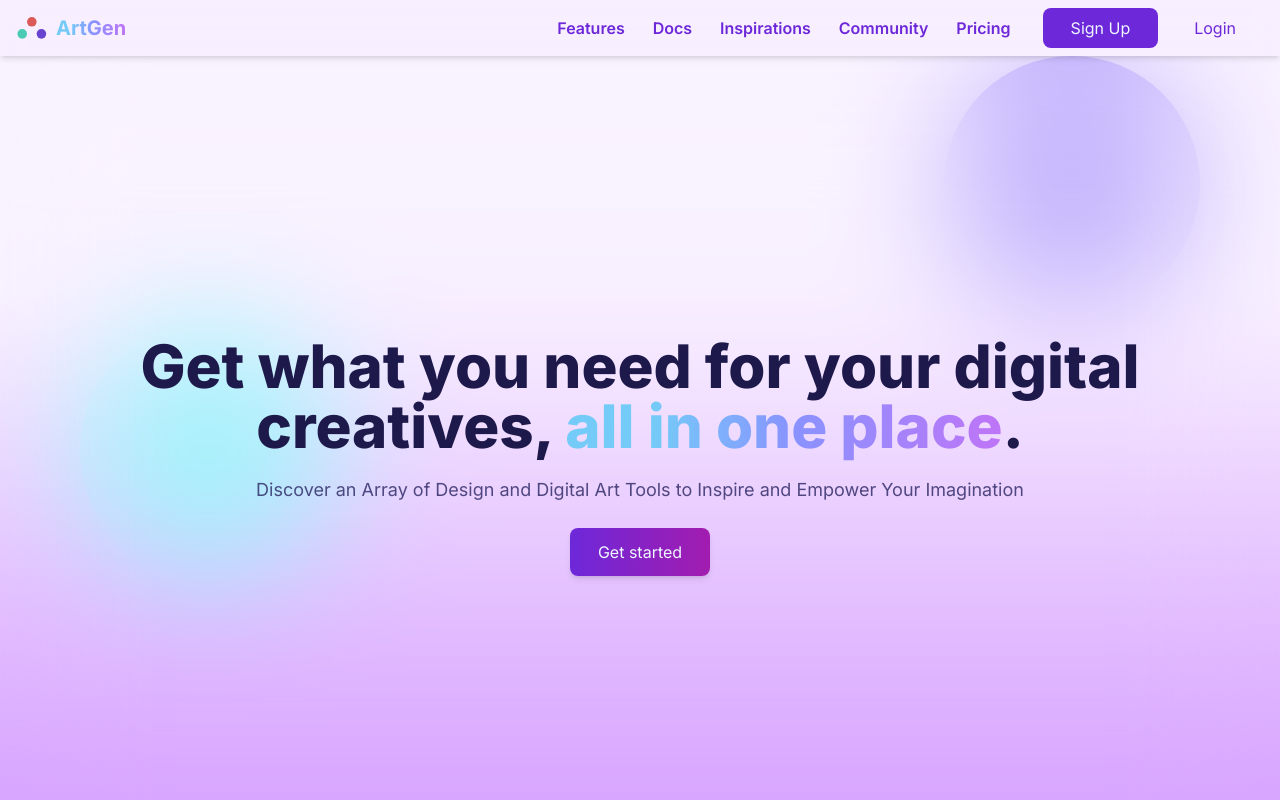
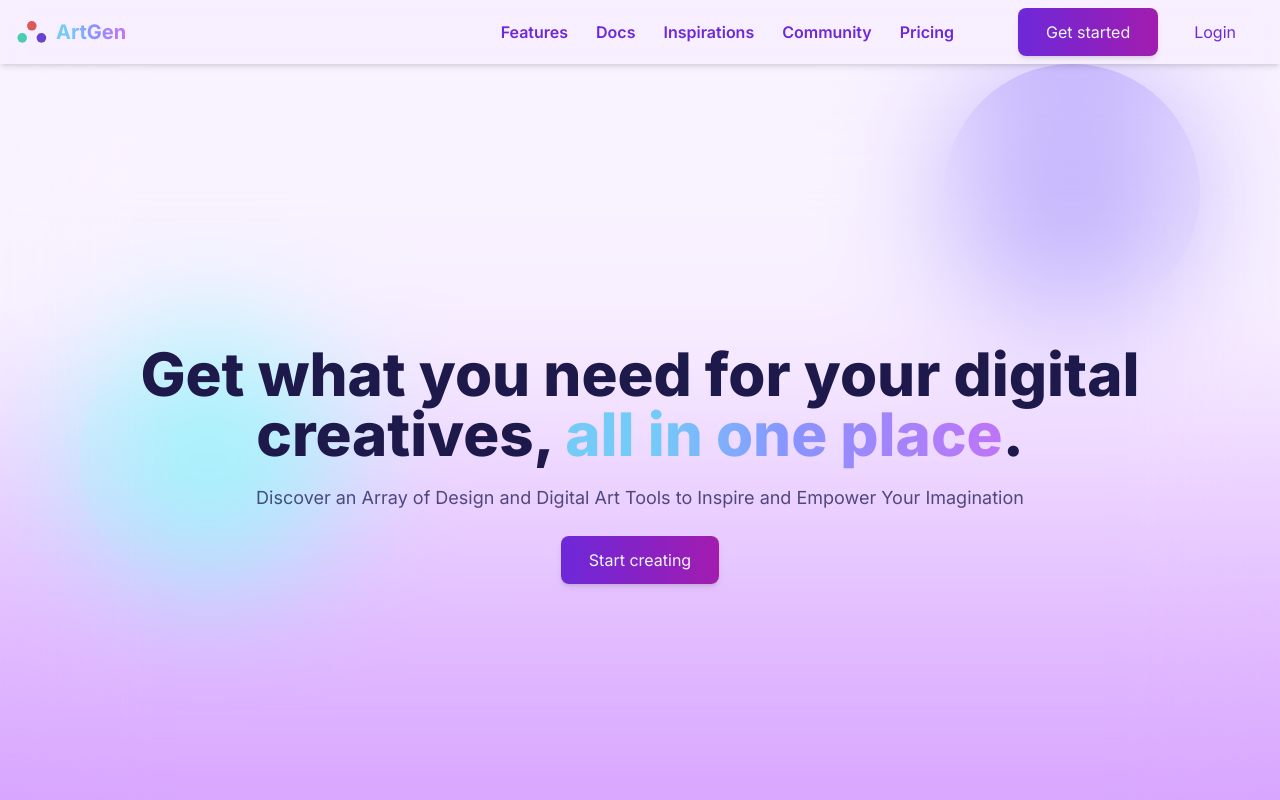
Before and after one commit to ikeawesom/ArtGen, a Next.js app: page / in a window 1280 px wide. Shown: the top 800 px of the page. Built offline with nearby package versions, Linux system fonts and the light colour scheme.

Commit message:
responsive navbar

```diff
--- a/app/components/ButtonGradient.tsx
+++ b/app/components/ButtonGradient.tsx
@@ -7,10 +7,17 @@ interface Props {
   text: string;
   link: string;
   tab: boolean;
+  animation?: boolean;
   onClick?: () => void;
 }
 
-export default function ButtonGradient({ text, link, tab, onClick }: Props) {
+export default function ButtonGradient({
+  text,
+  link,
+  tab,
+  onClick,
+  animation,
+}: Props) {
   return (
     <Link
       href={{ pathname: link }}
@@ -18,7 +25,11 @@ export default function ButtonGradient({ text, link, tab, onClick }: Props) {
       className="w-full min-[500px]:w-fit"
       onClick={onClick}
     >
-      <button className="w-full text-blue-50 px-7 py-3 rounded-lg bg-gradient-to-r from-violet-700 to-fuchsia-700 shadow-md [transition:background-color_200ms,transform_300ms,opacity_300ms] ease-in-out delay-150 hover:translate-y-2">
+      <button
+        className={`w-full text-blue-50 px-7 py-3 rounded-lg bg-gradient-to-r from-violet-700 to-fuchsia-700 shadow-md [transition:background-color_200ms,transform_300ms,opacity_300ms] ease-in-out delay-150 ${
+          animation ? "hover:translate-y-2" : ""
+        }`}
+      >
         {text}
       </button>
     </Link>
--- a/app/components/LandingPage.tsx
+++ b/app/components/LandingPage.tsx
@@ -15,7 +15,12 @@ export default function LandingPage() {
         <div className="flex flex-col items-center justify-center">
           <Heading />
           <div className="flex gap-5 flex-wrap align-middle justify-center w-full">
-            <ButtonGradient text="Get started" link="/account" tab={false} />
+            <ButtonGradient
+              animation={true}
+              text="Start creating"
+              link="/account"
+              tab={false}
+            />
           </div>
         </div>
       </div>
--- a/app/components/Nav.tsx
+++ b/app/components/Nav.tsx
@@ -2,29 +2,57 @@
 import { useState, useEffect } from "react";
 import { APP_NAME } from "../globals";
 import Button from "./Button";
+import { UilBars, UilTimes } from "@iconscout/react-unicons";
+import ButtonGradient from "./ButtonGradient";
 
 export default function Nav() {
   const [currentUrl, setCurrentUrl] = useState<string | null>(null);
+  const [navOpen, setNavOpen] = useState(false);
 
   useEffect(() => {
     setCurrentUrl(window.location.pathname);
   }, []);
 
   return (
-    <div className="flex w-full justify-center items-center sticky top-0 left-0 z-50 bg-[#f9f2ffa2] shadow-md backdrop-blur-md">
-      <div className="flex items-center justify-between px-4 py-2 max-w-[1800px] w-full">
-        <a href="/" className="flex gap-2 items-center">
+    <div className="flex w-full justify-center items-center sticky top-0 left-0 z-20 min-[900px]:bg-[#f9f2ffa2] bg-[#f9f2ff] shadow-md min-[900px]:backdrop-blur-md">
+      <div className="min-[900px]:flex items-center justify-between max-w-[1800px] w-full relative">
+        <a
+          href="/"
+          className="flex gap-2 items-center max-[900px]:bg-[#f9f2ff] px-4 py-2"
+        >
           <img src="/favicon.svg" alt="icon" className="h-8" />
           <h1 className="text-xl font-bold text-violet-700">
             <span className="gradient">{APP_NAME}</span>
           </h1>
         </a>
 
-        {/* Account Buttons */}
-
-        <nav>
+        <div>
+          {!navOpen && (
+            <UilBars
+              size="25"
+              color="rgb(109 40 217)"
+              className="cursor-pointer hover:opacity-70 min-[900px]:hidden absolute top-3 right-5"
+              onClick={() => setNavOpen(!navOpen)}
+            />
+          )}
+          {navOpen && (
+            <UilTimes
+              size="25"
+              color="rgb(109 40 217)"
+              className="cursor-pointer hover:opacity-70 min-[900px]:hidden absolute top-3 right-5"
+              onClick={() => setNavOpen(!navOpen)}
+            />
+          )}
+        </div>
+        <div
+          className={`min-[900px]:flex gap-8 min-[900px]:sticky min-[900px]:w-fit w-full absolute min-[900px]:z-auto z-[-1] left-0  max-[900px]:bg-[#f9f2ff] max-[900px]:shadow-md transition-all duration-1000 ease-in-out  ${
+            navOpen
+              ? "max-[900px]:translate-y-0"
+              : "max-[900px]:-translate-y-[150%]"
+          }`}
+        >
           {/* Utility Buttons */}
-          <ul className="flex gap-7 justify-center items-center text-violet-700 nav-items font-semibold">
+          <ul className="min-[900px]:flex gap-7 justify-center items-center text-violet-700 div-items font-semibold nav-items px-4 py-2">
             <li className={currentUrl === "/features" ? "font-bold" : ""}>
               <a href="/features">Features</a>
             </li>
@@ -42,18 +70,13 @@ export default function Nav() {
             </li>
           </ul>
 
-          <ul className="flex gap-2 justify-center items-center">
-            <li>
-              <Button
-                text="Sign Up"
-                link="/account"
-                tab={false}
-                color="bg-violet-700"
-                textcolor="text-blue-50"
-                hovercolor="hover:bg-violet-600"
-              />
+          {/* Account Buttons */}
+
+          <ul className="min-[900px]:flex gap-2 justify-center items-center px-4 py-2">
+            <li className="mx-4 mb-2 min-[900px]:m-0">
+              <ButtonGradient text="Get started" link="/account" tab={false} />
             </li>
-            <li>
+            <li className="mx-4 mb-4 min-[900px]:m-0">
               <Button
                 textcolor="text-violet-700"
                 text="Login"
@@ -63,7 +86,7 @@ export default function Nav() {
               />
             </li>
           </ul>
-        </nav>
+        </div>
       </div>
     </div>
   );
--- a/app/globals.css
+++ b/app/globals.css
@@ -12,6 +12,53 @@
 body {
   color: rgb(var(--foreground-rgb));
   background-color: var(--background-start);
+}
+
+p {
+  color: rgba(29, 24, 85, 0.653);
+}
+
+span.gradient {
+  background: linear-gradient(90deg, #74cbf7 20%, #8993ff 52%, #bf74f7 100%);
+  background-clip: text;
+  -webkit-background-clip: text;
+  -webkit-text-fill-color: transparent;
+}
+
+/* Nav Items */
+.nav-items li:hover {
+  opacity: 0.7;
+}
+
+@media (max-width: 900px) {
+  .nav-items li {
+    margin: 1rem;
+  }
+}
+
+/* Landing Page */
+.heading {
+  font-size: 2.25rem;
+  line-height: 100%;
+  font-weight: 800;
+  color: rgb(30 25 75);
+  text-align: center;
+}
+
+.sub-heading {
+  font-size: 1rem;
+  line-height: 1.5rem;
+  color: rgba(29, 24, 85, 0.75);
+}
+
+@media (min-width: 768px) {
+  .heading {
+    font-size: 3.75rem;
+  }
+  .sub-heading {
+    font-size: 1.125rem;
+    line-height: 1.75rem;
+  }
 }
 
 .landing-page {
@@ -29,51 +76,13 @@ body {
   padding: 5rem;
 }
 
-span.gradient {
-  background: linear-gradient(90deg, #74cbf7 20%, #8993ff 52%, #bf74f7 100%);
-  background-clip: text;
-  -webkit-background-clip: text;
-  -webkit-text-fill-color: transparent;
-}
-
-.heading {
-  font-size: 2.25rem;
-  line-height: 100%;
-  font-weight: 800;
-  color: rgb(30 25 75);
-  text-align: center;
-}
-
-.sub-heading {
-  font-size: 1rem;
-  line-height: 1.5rem;
-  color: rgba(29, 24, 85, 0.75);
-}
-
-p {
-  color: rgba(29, 24, 85, 0.653);
-}
-
-@media (min-width: 768px) {
-  .heading {
-    font-size: 3.75rem;
-  }
-  .sub-heading {
-    font-size: 1.125rem;
-    line-height: 1.75rem;
+@media (max-width: 660px) {
+  .page-wrapper {
+    padding: 2rem 1rem;
   }
 }
 
-.nav-items li:hover {
-  opacity: 0.7;
-}
-
-nav {
-  display: flex;
-  align-items: center;
-  justify-content: flex-end;
-  gap: 2rem;
-}
+/* Feature Banner */
 
 .feature-banner li {
   border-radius: 5px;
--- a/app/page.tsx
+++ b/app/page.tsx
@@ -7,7 +7,7 @@ import { useState } from "react";
 
 export default function Home() {
   return (
-    <main className="relative">
+    <main>
       <LandingPage />
       <PageWrapper>
         <div className="h-screen">
--- /dev/null
+++ b/globals.d.ts
@@ -0,0 +1 @@
+declare module "@iconscout/react-unicons";
--- a/package.json
+++ b/package.json
@@ -9,6 +9,8 @@
     "lint": "next lint"
   },
   "dependencies": {
+    "@grpc/proto-loader": "^0.6.13",
+    "@iconscout/react-unicons": "^2.0.2",
     "@types/node": "20.4.0",
     "@types/react": "18.2.14",
     "@types/react-dom": "18.2.6",
```
Also changed, not shown: 1 other file (tests, documents, lock files or other folders).
